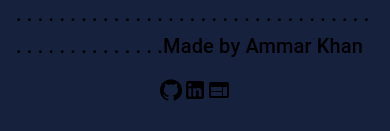
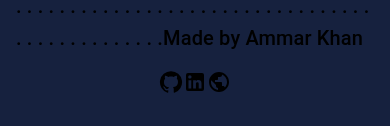
Before and after one commit to Ammar-Khan18/Pantry-Tracker, a Next.js app: page /pantry in a window 390 px wide. Shown: the part 978-1109 px from the top of the page. Built offline with nearby package versions, Linux system fonts and the light colour scheme; no server answers; the database is empty; sample sign-in values are in the browser's storage.

Commit message:
tried to make it responsive

```diff
--- a/app/pantry/page.js
+++ b/app/pantry/page.js
@@ -8,13 +8,11 @@ import RemoveIcon from '@mui/icons-material/Remove';
 import Card from '@mui/material/Card';
 import CardContent from '@mui/material/CardContent';
 import { createTheme, makeStyles, ThemeProvider} from '@mui/material/styles';
-import GitHubIcon from '@mui/icons-material/GitHub';
-import LinkedInIcon from '@mui/icons-material/LinkedIn';
-import WebIcon from '@mui/icons-material/Web';
 import { signOut, onAuthStateChanged } from 'firebase/auth';
 import { firestore, auth } from '@/firebase';
 import { useRouter } from 'next/navigation';
 import withAuth from '../protectedRoute';
+import { GitHub, LinkedIn, Public } from '@mui/icons-material';
 
 const style = {
   position: 'absolute',
@@ -172,6 +170,8 @@ const ToHome = () => {
           </Typography>
         </HeaderContent>
       </Header>
+      {/*Main Content*/}
+      <Container maxWidth="xl" sx={{mt:-1, ml:-3}}>
         <Box width="100vw" height="100vh" display={"flex"} justifyContent={"center"} flexDirection={"column"} alignItems={"center"} backgroundColor={'#16213e'}>
           <Box display={'flex'} flexDirection={{xs:'row', md:'column'}} gap={2}>
             {/*Input Field for items*/}
@@ -216,18 +216,19 @@ const ToHome = () => {
             </Card>
           </Box>
         </Box>
+      </Container>
       {/*Footer*/}
       <Box sx={{backgroundColor: '#16213e', color: '#000000', spacing: 2, bottom: 0, width: '100%'}} padding={2}>
         <Typography variant="h6" textAlign={'left'}> © Pantry Buddy 2024 . . . . . . . . . . . . . . . . . . . . . . . . . . . . . . . . . . . . . . . . . . . . . . . . . . . . . . . . . . . . . . . . . . . . . . . . . . . . . . . . . . . . . . . . . . . . . . .Made by Ammar Khan</Typography>
         <Box sx={{backgroundColor: '#16213e', color: '#000000', bottom: 0, width: '100%'}} padding={2} justifyContent={'center'} display={'flex'}>
             <a href="https://github.com/Ammar-Khan18" style={{ display: 'flex', alignItems: 'center', color: 'inherit', textDecoration: 'none' }}>
-              <GitHubIcon />
+              <GitHub />
             </a>
             <a href="https://www.linkedin.com/in/ammarbinaamirkhan/" style={{ display: 'flex', alignItems: 'center', color: 'inherit', textDecoration: 'none' }}>
-              <LinkedInIcon />
+              <LinkedIn />
             </a>
             <a href="https://ammar-khan18.github.io/Portfolio-Website/" style={{ display: 'flex', alignItems: 'center', color: 'inherit', textDecoration: 'none' }}>
-              <WebIcon />
+              <Public />
             </a>
         </Box>
       </Box>
```
Lines whose indentation alone changed are shown as unchanged.
